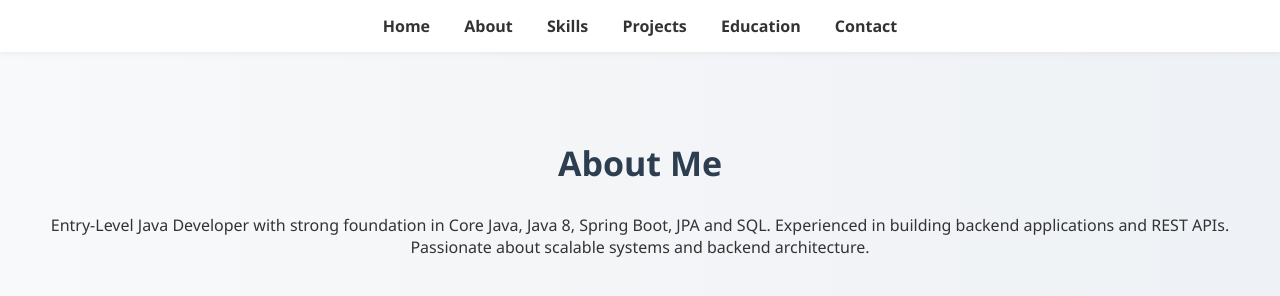
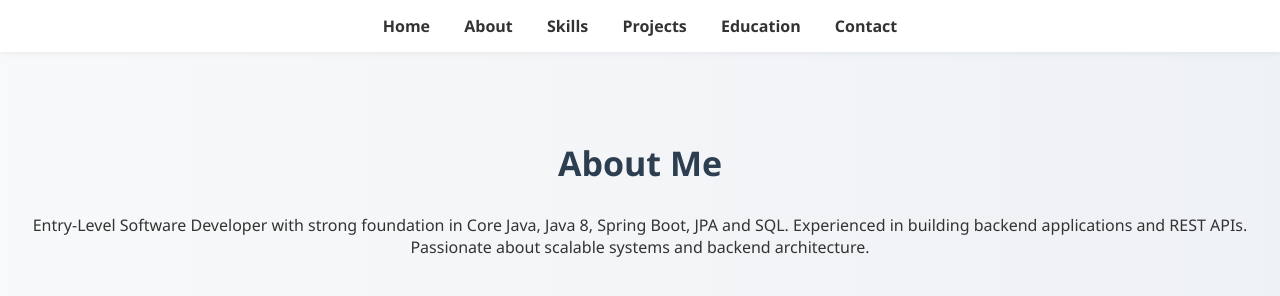
Before and after one commit to ParthuSekhar/parthusekhar.github.io, a plain HTML site: page about.html in a window 1280 px wide. Drawn offline with Linux system fonts and the light colour scheme.

Commit message:
Update about.html

```diff
--- a/about.html
+++ b/about.html
@@ -18,7 +18,7 @@
 <section>
     <h1>About Me</h1>
     <p>
-        Entry-Level Java Developer with strong foundation in Core Java, Java 8, Spring Boot, JPA and SQL.
+        Entry-Level Software Developer with strong foundation in Core Java, Java 8, Spring Boot, JPA and SQL.
         Experienced in building backend applications and REST APIs. Passionate about scalable systems and backend architecture.
     </p>
 </section>
```
